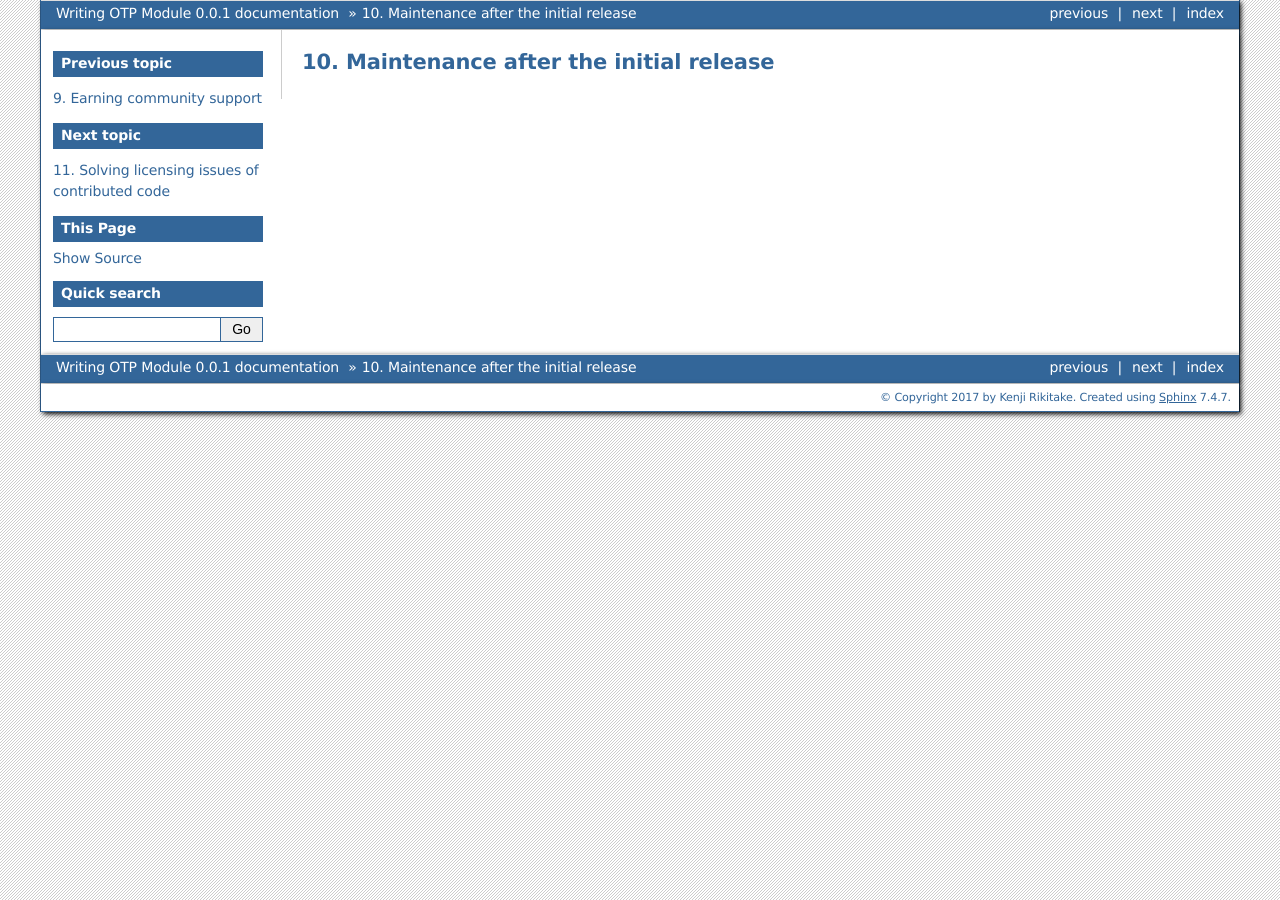
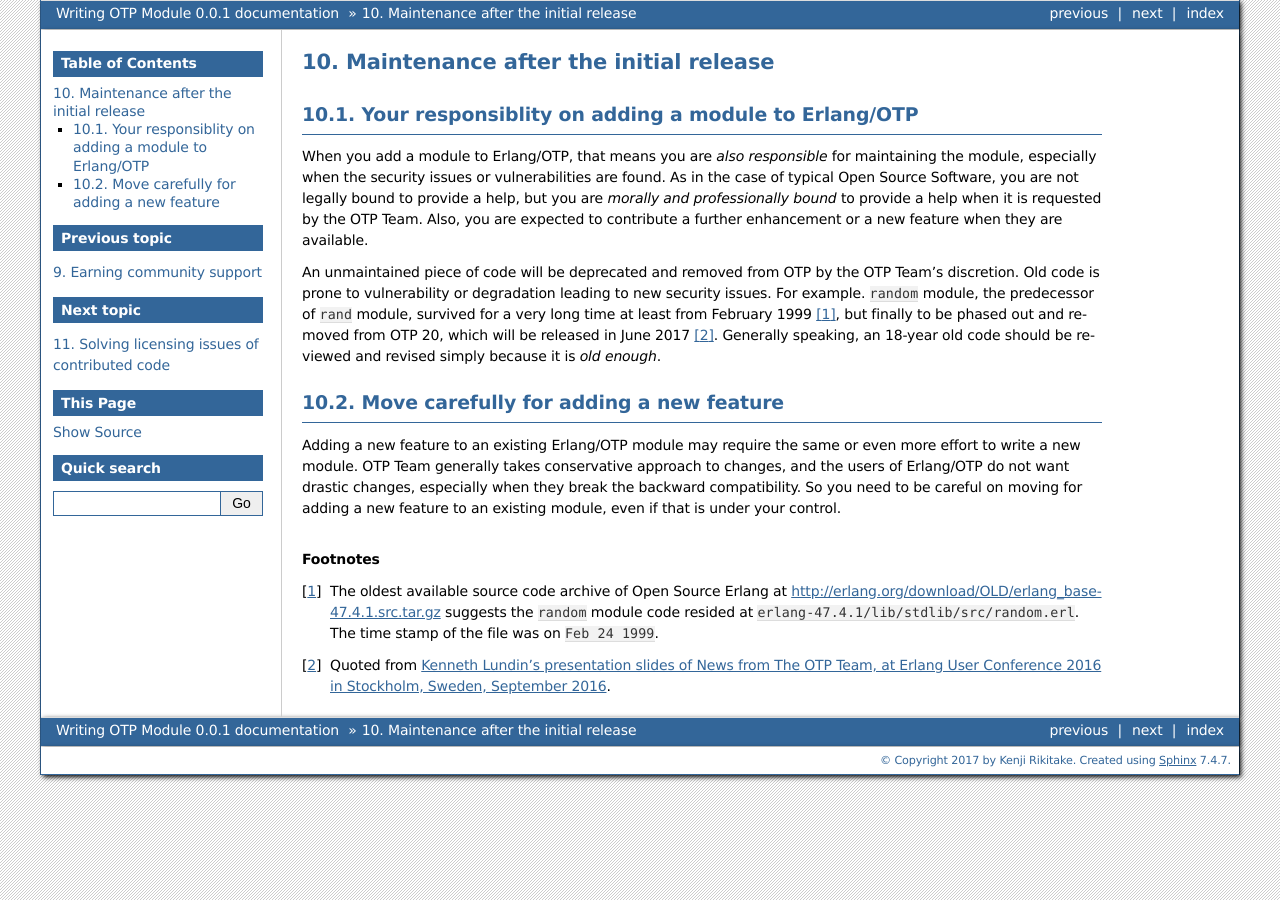
Before and after one commit to jj1bdx/writing-otp-modules, a Sphinx documentation site: the page built from draft/source/maintenance.rst, in a window 1280 px wide. Built offline with Sphinx 7.4.7, drawn with Linux system fonts in a browser that asks for light colours.

Commit message:
source/maintenance.rst: Alpha release

```diff
--- a/draft/source/maintenance.rst
+++ b/draft/source/maintenance.rst
@@ -2,3 +2,47 @@
 
 Maintenance after the initial release
 =====================================
+
+Your responsiblity on adding a module to Erlang/OTP
+---------------------------------------------------
+
+When you add a module to Erlang/OTP, that means you are *also
+responsible* for maintaining the module, especially when the security
+issues or vulnerabilities are found. As in the case of typical Open
+Source Software, you are not legally bound to provide a help, but you
+are *morally and professionally bound* to provide a help when it is
+requested by the OTP Team. Also, you are expected to contribute a
+further enhancement or a new feature when they are available.
+
+An unmaintained piece of code will be deprecated and removed from OTP by
+the OTP Team's discretion. Old code is prone to vulnerability or
+degradation leading to new security issues. For example. ``random``
+module, the predecessor of ``rand`` module, survived for a very long
+time at least from February 1999 [#maint1]_, but finally to be phased
+out and removed from OTP 20, which will be released in June 2017
+[#maint2]_. Generally speaking, an 18-year old code should be reviewed
+and revised simply because it is *old enough*.
+
+Move carefully for adding a new feature
+---------------------------------------
+
+Adding a new feature to an existing Erlang/OTP module may require the
+same or even more effort to write a new module. OTP Team generally takes
+conservative approach to changes, and the users of Erlang/OTP do not
+want drastic changes, especially when they break the backward
+compatibility. So you need to be careful on moving for adding a new
+feature to an existing module, even if that is under your control.
+
+.. Rubric:: Footnotes
+
+.. [#maint1] The oldest available source code archive of Open Source
+             Erlang at
+             http://erlang.org/download/OLD/erlang_base-47.4.1.src.tar.gz
+             suggests the ``random`` module code resided at
+             ``erlang-47.4.1/lib/stdlib/src/random.erl``. The time stamp
+             of the file was on ``Feb 24 1999``.
+
+.. [#maint2] Quoted from `Kenneth Lundin's presentation slides of News
+             from The OTP Team, at Erlang User Conference 2016 in
+             Stockholm, Sweden, September 2016
+             <http://www.erlang-factory.com/static/upload/media/1474551034604761kennethlundinotpnewseuc2016.pdf>`_.
```
